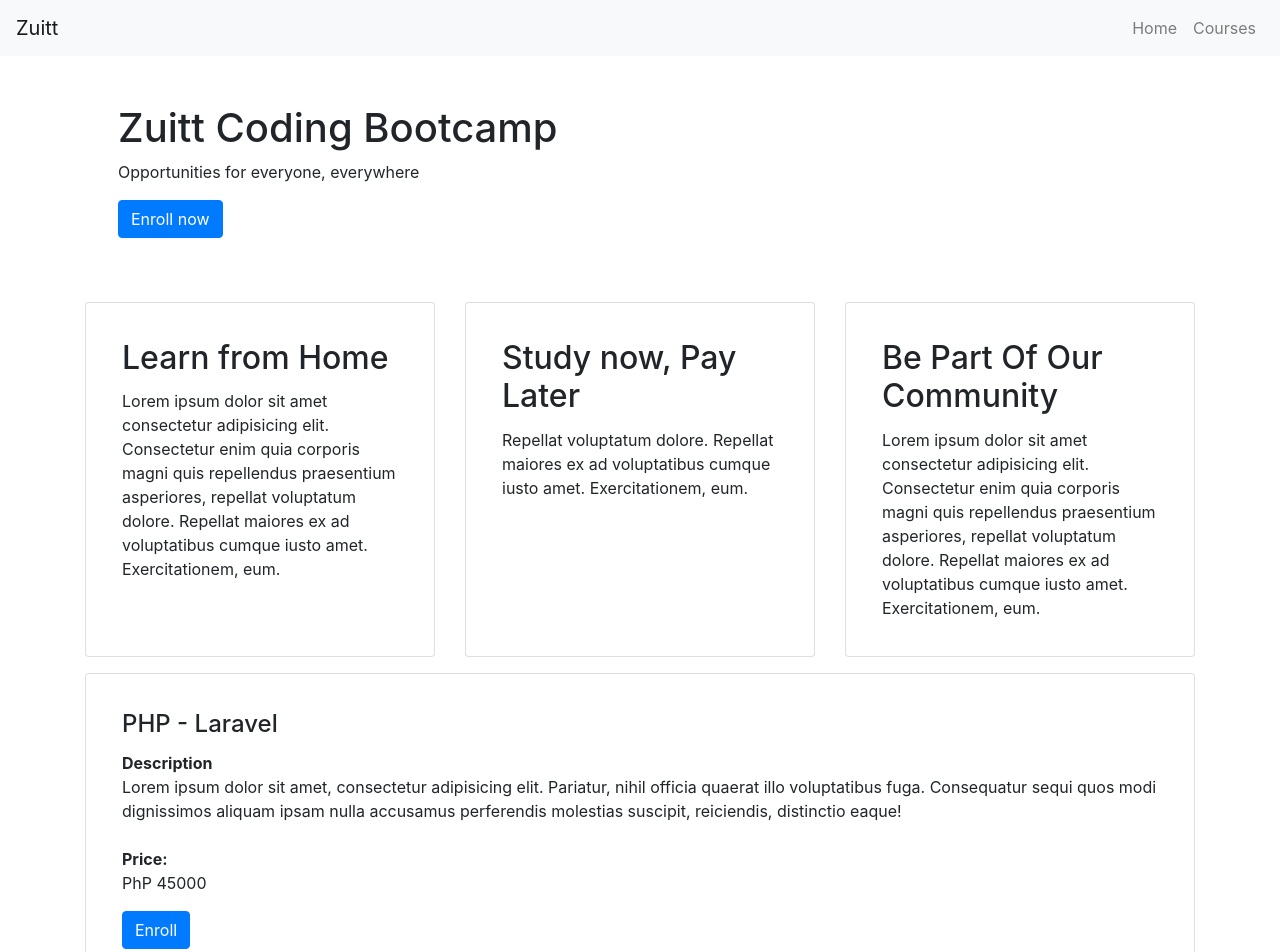
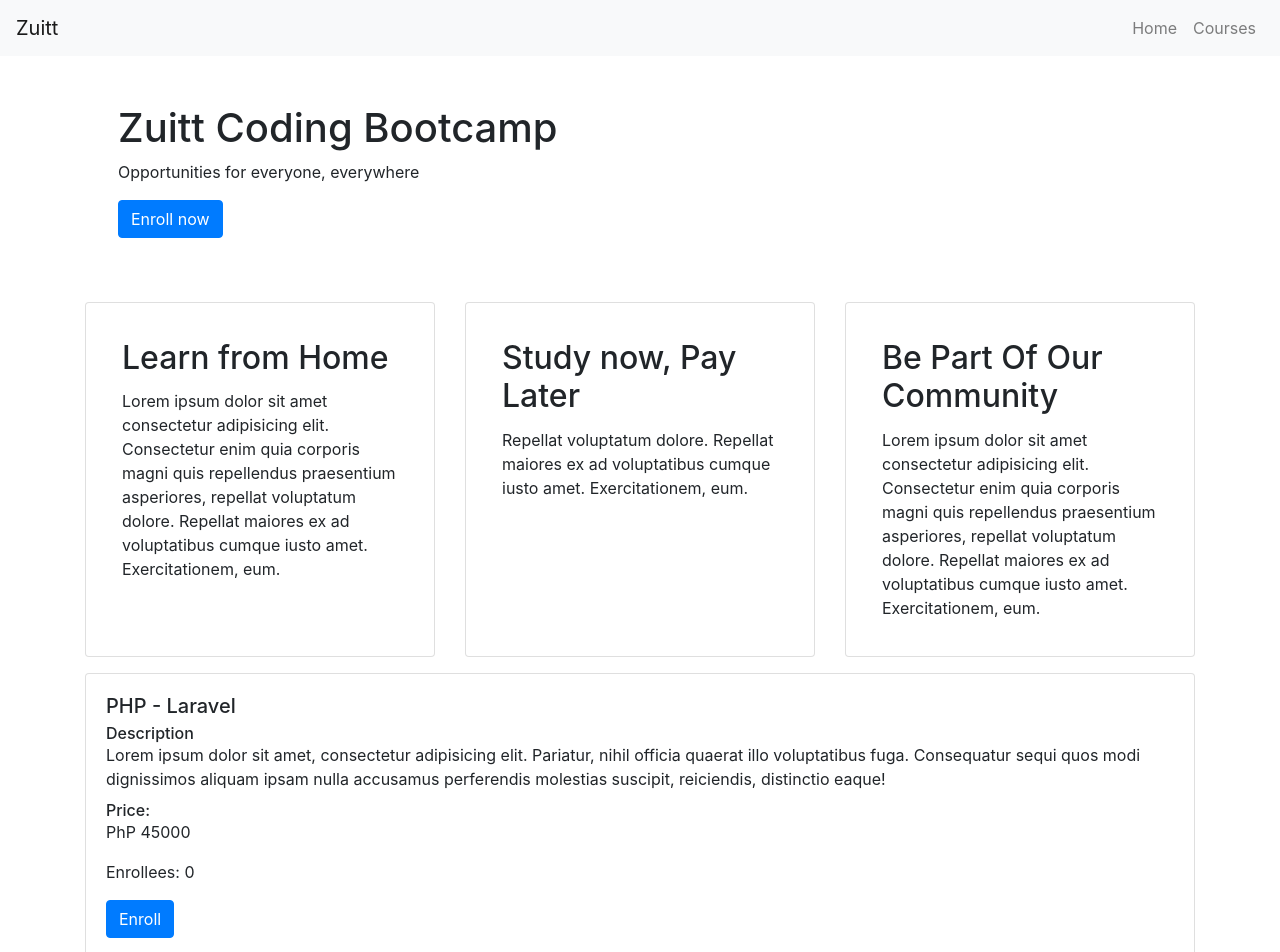
Before and after one commit to MineralWater321/s45-50, a React (Create React App) app: page /courses in a window 1280 px wide. Shown: the top 952 px of the page. Built offline with nearby package versions, Linux system fonts and the light colour scheme.

Commit message:
Add usesState

```diff
--- a/src/App.css
+++ b/src/App.css
@@ -7,8 +7,3 @@
 .cardHighlight {
   min-height: 100%;
 }
-
-.courseCard {
-  min-height: 100%;
-  min-width: 100%;
-}
--- a/src/components/CourseCard.js
+++ b/src/components/CourseCard.js
@@ -1,27 +1,42 @@
-import { Row, Col, Card, Button} from 'react-bootstrap';
+import { useState } from 'react';
+//Proptypes - used to valdate props
+import PropTypes from 'prop-types';
+import { Card, Button} from 'react-bootstrap';
 
 export default function CourseCard({courseProp}){
     // console.log(props);
     const {name, description, price} = courseProp;
+
+    //State hook - used to keep track of information related to individual components
+    //Syntax: const [getter, setter] = useState(initialGetterValue);
+    const [count, setCount] = useState(0);
+
+    function enroll(){
+        setCount(count + 1);
+    }
+
     return(
-        <Row  className="mt-3 mb-3">
-            <Col xs={12} md={12}>
-                <Card className="courseCard p-3">
-                    <Card.Body>
-                        <Card.Title>
-                            <h4>{name}</h4>
-                        </Card.Title>
-                        <Card.Text>
-                                <strong>Description</strong><br />
-                                {description}<br />
-                                <br />
-                                <strong>Price: </strong><br />
-                                PhP {price}
-                        </Card.Text>
-                        <Button variant="primary">Enroll</Button>
-                    </Card.Body>
-                </Card>
-            </Col>
-        </Row>
+        <Card className="mb-3">
+            <Card.Body>
+                <Card.Title>{name}</Card.Title>
+                <Card.Subtitle>Description</Card.Subtitle>
+                <Card.Text>{description}</Card.Text>
+                <Card.Subtitle>Price:</Card.Subtitle>
+                <Card.Text>PhP {price}</Card.Text>
+                <Card.Text>Enrollees: {count}</Card.Text>
+                <Button variant="primary" onClick={enroll}>Enroll</Button>
+            </Card.Body>
+        </Card>
+
     )
 }
+
+//Check validity of the PropTypes
+CourseCard.propTypes = {
+    //"shape" method is used to check if a prop object conforms to a specific shape
+    course: PropTypes.shape({
+        name: PropTypes.string.isRequired,
+        description: PropTypes.string.isRequired,
+        price: PropTypes.number.isRequired,
+    })
+}
--- a/src/pages/Courses.js
+++ b/src/pages/Courses.js
@@ -1,14 +1,20 @@
 import { Fragment } from 'react';
 import CourseCard from '../components/CourseCard';
 import coursesData from "../data/coursesData";
-import React from "react";
 
 export default function Courses(){
-    console.log(coursesData);
-    console.log(coursesData[0]);
+    // console.log(coursesData);
+    // console.log(coursesData[0]);
+
+    const courses = coursesData.map(course => {
+        return(
+            <CourseCard key={course.id} courseProp={course} />
+        )
+    })
+
     return (
         <Fragment>
-            <CourseCard courseProp={coursesData[0]} />
+            {courses}
         </Fragment>
     )
 }
```
